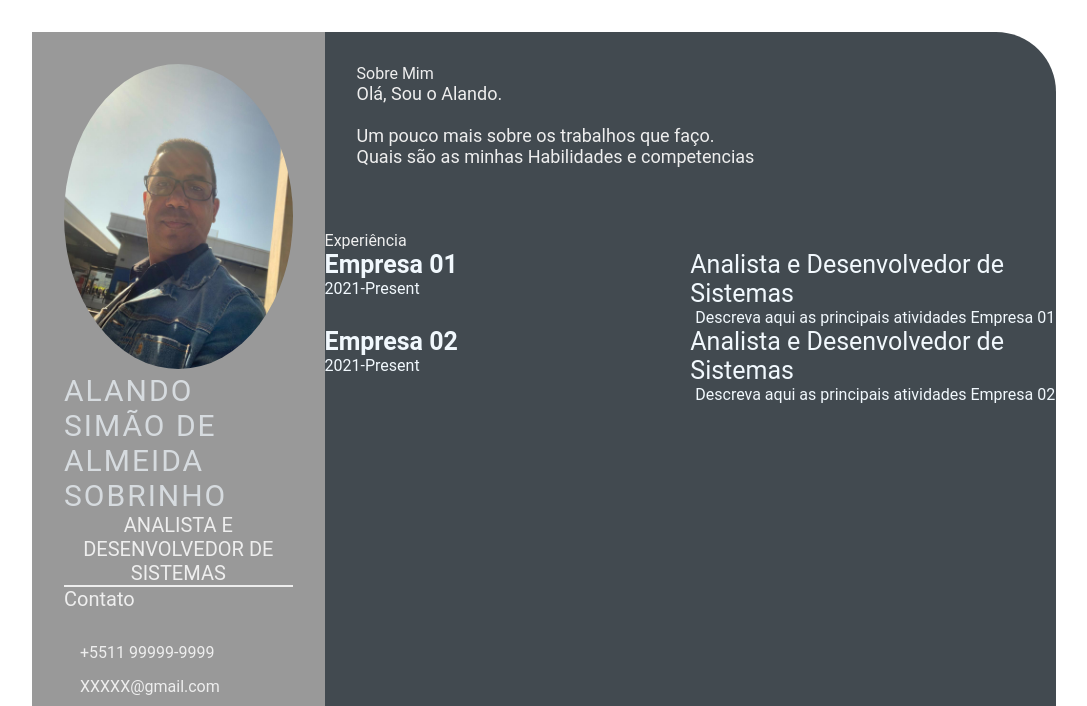
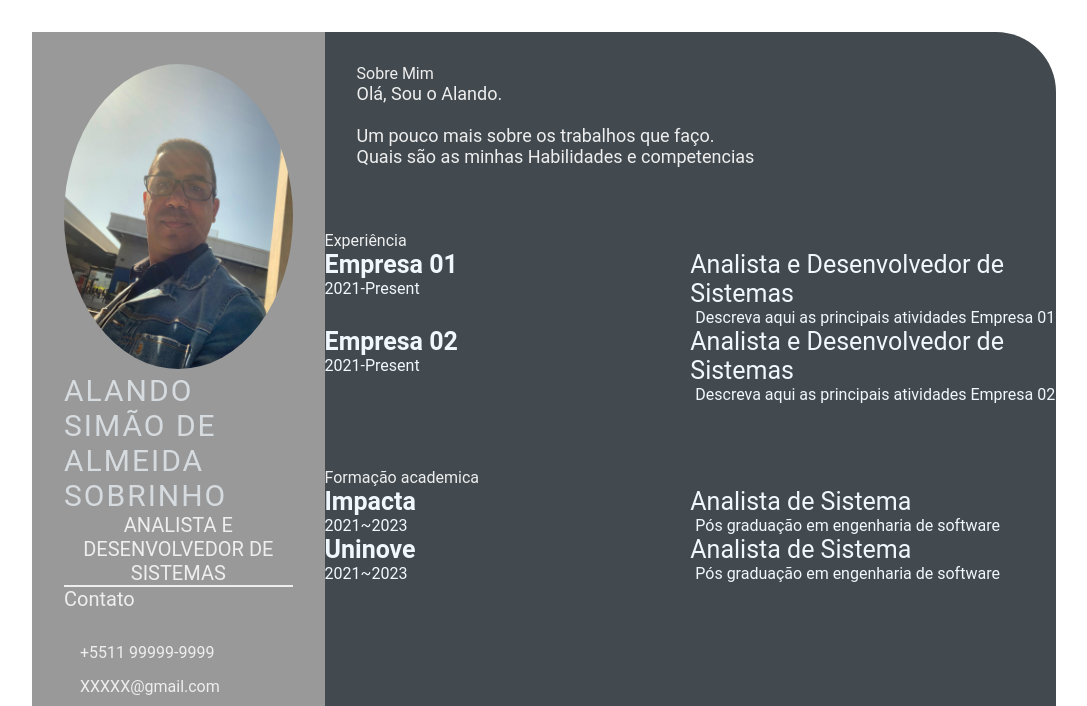
Before and after one commit to AllandoAlmeida/PersonalPresentation, a plain HTML site: page index.html in a window 1280 px wide. Shown: the top 706 px of the page, without its empty margins (96-1183 px from the left). Drawn offline with Linux system fonts and the light colour scheme.

Commit message:
add formação academica (#4)

```diff
--- a/index.html
+++ b/index.html
@@ -80,7 +80,31 @@
                         </p>
                     </div>
                 </div>
-
+            </section>
+            <section class="education gap">
+                <div class="right-title">Formação academica</div>
+                <div class="education-contents">
+                    <div class="education-left">
+                        <p class="education-school-name">Impacta</p>
+                        <p class="education-time-period">2021~2023</p>
+                    </div>
+                    <div class="education-right">
+                        <p class="education-subject">Analista de Sistema</p>
+                        <p class="education-desc">
+                            Pós graduação em engenharia de software
+                        </p>
+                    </div>
+                    <div class="education-left">
+                        <p class="education-school-name">Uninove</p>
+                        <p class="education-time-period">2021~2023</p>
+                    </div>
+                    <div class="education-right">
+                        <p class="education-subject">Analista de Sistema</p>
+                        <p class="education-desc">
+                            Pós graduação em engenharia de software
+                        </p>
+                    </div>
+                </div>
             </section>
         </section>
     </main>
```
